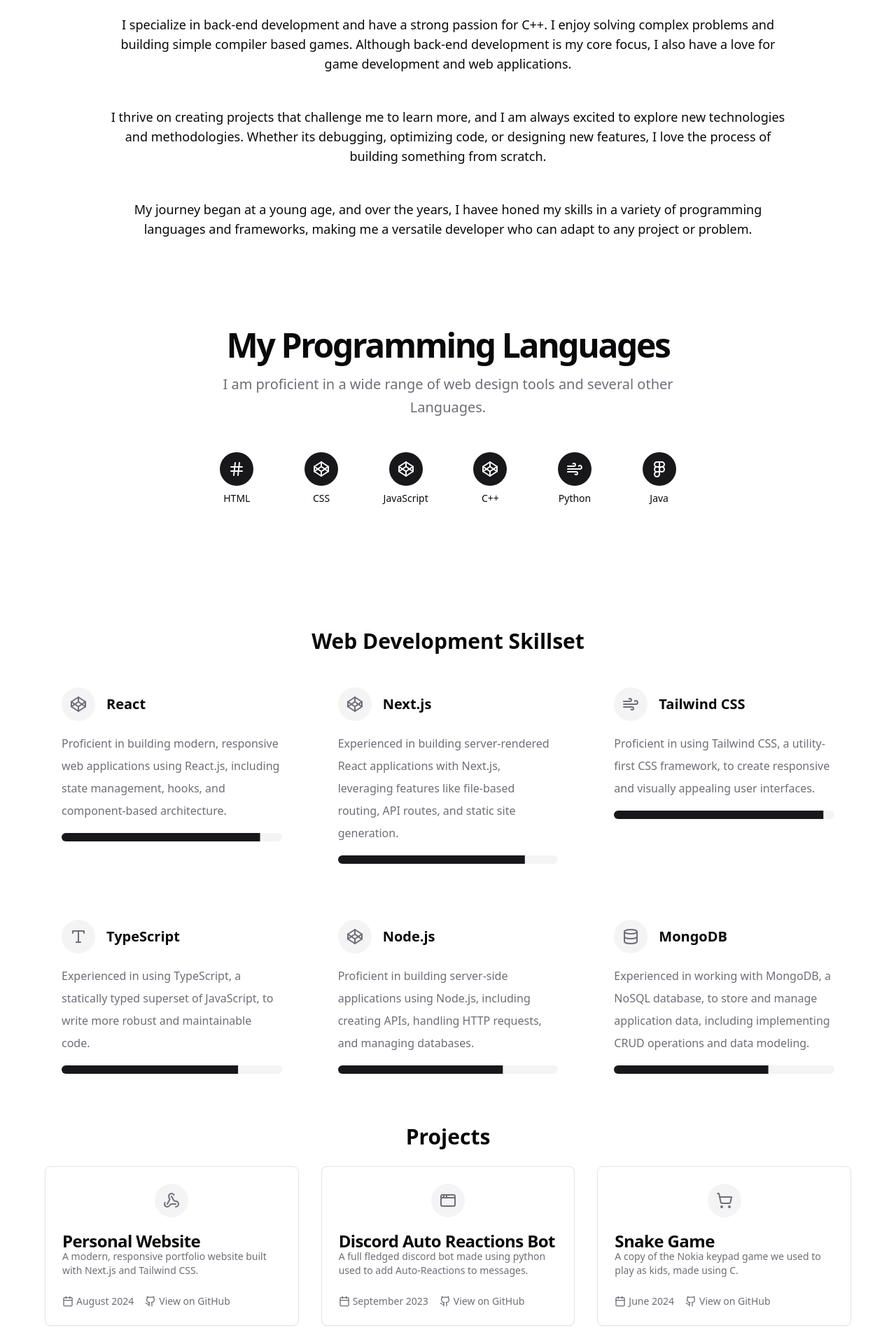
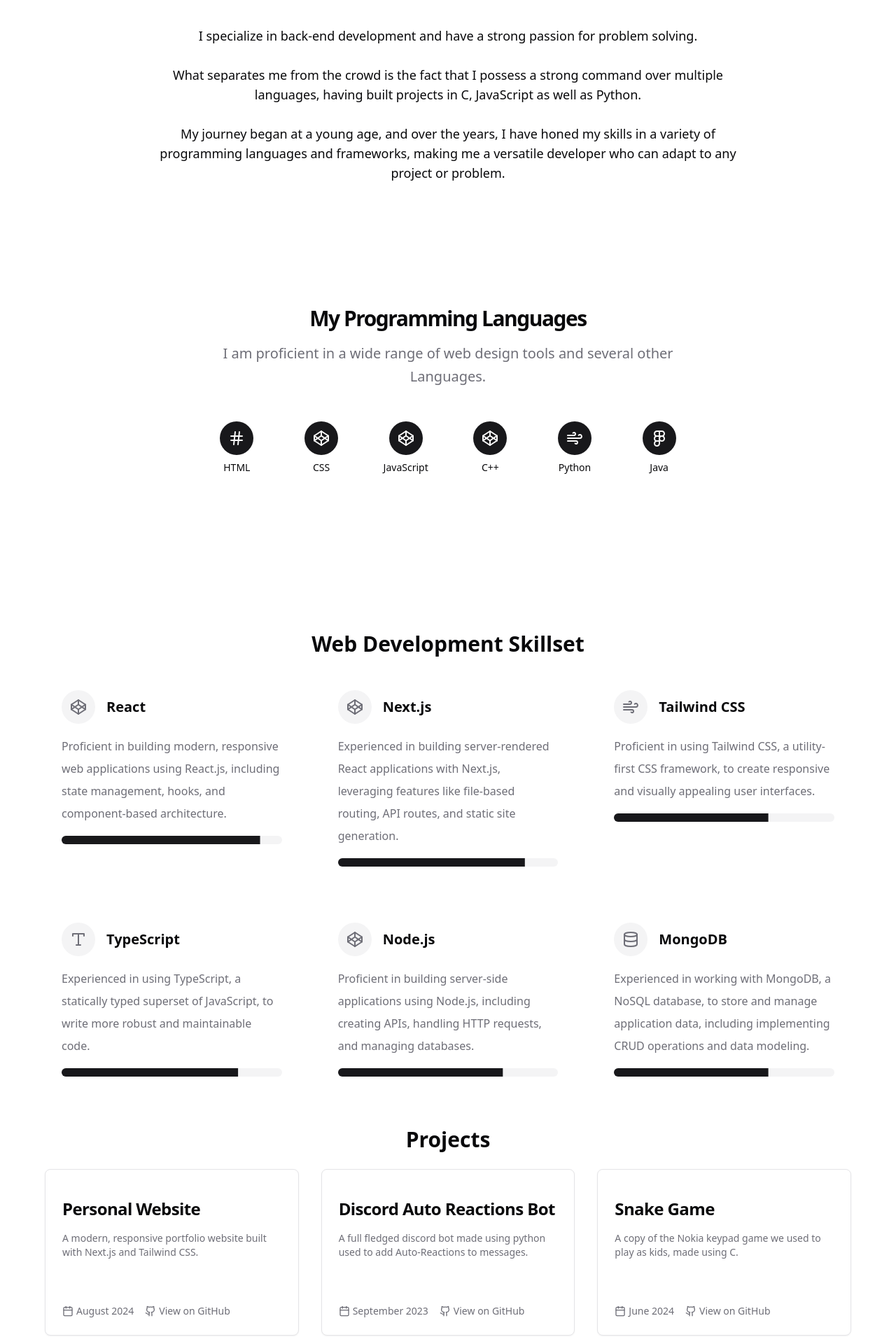
Before and after one commit to awhvish/portfolio, a Next.js app: page / in a window 1280 px wide. Shown: the part 220-2140 px from the top of the page at 70% size. Built offline with nearby package versions, Linux system fonts and the light colour scheme.

Commit message:
mobile optimization

```diff
--- a/app/globals.css
+++ b/app/globals.css
@@ -42,3 +42,11 @@
     @apply font-heading;
   }
 }
+/* global.css */
+.perspective {
+  perspective: 1000px; /* Defines the 3D perspective */
+}
+
+.rotate-3d {
+  transform: rotateY(10deg) rotateX(10deg); /* Applies the 3D rotation */
+}
--- a/components/HomePage.tsx
+++ b/components/HomePage.tsx
@@ -4,30 +4,28 @@
 const HomePage = () => {
   return (
     <>
-      <div className="flex flex-col items-center justify-center pt-10 max-w-5xl text-center md:gap-7 md:px-6 mx-auto">
-        <p className="text-4xl font-bold">Hello World;</p>
-        <p className="text-xl ">I am Avis Lowha;</p>
-        <p className="text-lg">
-          I specialize in back-end development and have a strong passion for C++.
-          I enjoy solving complex problems and building simple compiler based games.
-          Although back-end development is my core focus, I also
-          have a love for game development and web applications.
+      <div className="flex flex-col items-center justify-center pt-10 max-w-4xl text-center px-4 md:gap-4 md:px-6 mx-auto">
+        <p className="text-3xl md:text-4xl font-bold">Hello World;</p>
+        <p className="text-lg md:text-xl py-3 md:py-5">I am Avis Lowha;</p>
+        <p className="text-base md:text-lg">
+          I specialize in back-end development and have a strong passion for problem solving.
         </p>
-        <p className="text-lg py-5">
-          I thrive on creating projects that challenge me to learn more, and I am always excited to explore
-          new technologies and methodologies. Whether its debugging, optimizing code,
-          or designing new features, I love the process of building something from scratch.
+        <p className="text-base md:text-lg pt-3">
+          What separates me from the crowd is the fact that I possess a strong command over multiple languages,
+          having built projects in C, JavaScript as well as Python.
         </p>
-        <p className="text-lg">
-          My journey began at a young age, and over the years, I havee honed my skills
+        <p className="text-base md:text-lg pt-3">
+          My journey began at a young age, and over the years, I have honed my skills
           in a variety of programming languages and frameworks, making me a versatile
           developer who can adapt to any project or problem.
         </p>
       </div>
-      <section id="skills">
+
+      <section id="skills" className="mt-8 md:mt-12 px-4">
         <Languages />
       </section>
-      <section id="projects">
+
+      <section id="projects" className="mt-8 md:mt-12 px-4">
         <Projects />
       </section>
     </>
--- a/components/Languages.tsx
+++ b/components/Languages.tsx
@@ -5,7 +5,7 @@
       <section className="w-full py-12 md:py-24 lg:py-32 flex justify-center">
         <div className="container grid max-w-5xl items-center justify-center gap-8 px-4 text-center md:gap-12 md:px-6">
           <div className="space-y-4">
-            <h2 className="text-3xl font-bold tracking-tighter sm:text-4xl md:text-5xl">My Programming Languages</h2>
+            <h2 className="text-3xl font-bold tracking-tighter sm:text-2xl md:text-3xl">My Programming Languages</h2>
             <p className="mx-auto max-w-[700px] text-muted-foreground md:text-xl/relaxed lg:text-base/relaxed xl:text-xl/relaxed">
               I am proficient in a wide range of web design tools and several other Languages.
             </p>
--- a/components/Projects.tsx
+++ b/components/Projects.tsx
@@ -1,13 +1,78 @@
-/**
- * v0 by Vercel.
- * @see https://v0.dev/t/MARSjsG5CML
- * Documentation: https://v0.dev/docs#integrating-generated-code-into-your-nextjs-app
- */
 import Link from "next/link"
 import { Progress } from "@/components/ui/progress"
 import { Card, CardHeader, CardTitle, CardDescription, CardContent } from "@/components/ui/card"
 import { SVGProps } from "react"
 
+
+const projects = [
+    {
+        title: "Personal Website",
+        desc: "A modern, responsive portfolio website built with Next.js and Tailwind CSS.",
+        date: "August 2024",
+        link: "#",
+        img: "",
+    },
+    {
+        title: "Discord Auto Reactions Bot",
+        desc: "A full fledged discord bot made using python used to add Auto-Reactions to messages.",
+        date: "September 2023",
+        link: "https://github.com/awhvish/wastebot-v2",
+        img: "",
+    },
+    {
+        title: "Snake Game",
+        desc: "A copy of the Nokia keypad game we used to play as kids, made using C.",
+        date: "June 2024",
+        link: "https://github.com/awhvish/snake-game",
+        img: "lib/snake.png",
+    },
+
+]
+
+const skills = [
+    {
+        name: "React",
+        icon: <CodepenIcon className="w-6 h-6 text-muted-foreground" />,
+        description:
+            "Proficient in building modern, responsive web applications using React.js, including state management, hooks, and component-based architecture.",
+        progress: 90,
+    },
+    {
+        name: "Next.js",
+        icon: <CodepenIcon className="w-6 h-6 text-muted-foreground" />,
+        description:
+            "Experienced in building server-rendered React applications with Next.js, leveraging features like file-based routing, API routes, and static site generation.",
+        progress: 85,
+    },
+    {
+        name: "Tailwind CSS",
+        icon: <WindIcon className="w-6 h-6 text-muted-foreground" />,
+        description:
+            "Proficient in using Tailwind CSS, a utility-first CSS framework, to create responsive and visually appealing user interfaces.",
+        progress: 70,
+    },
+    {
+        name: "TypeScript",
+        icon: <TypeIcon className="w-6 h-6 text-muted-foreground" />,
+        description:
+            "Experienced in using TypeScript, a statically typed superset of JavaScript, to write more robust and maintainable code.",
+        progress: 80,
+    },
+    {
+        name: "Node.js",
+        icon: <CodepenIcon className="w-6 h-6 text-muted-foreground" />,
+        description:
+            "Proficient in building server-side applications using Node.js, including creating APIs, handling HTTP requests, and managing databases.",
+        progress: 75,
+    },
+    {
+        name: "MongoDB",
+        icon: <DatabaseIcon className="w-6 h-6 text-muted-foreground" />,
+        description:
+            "Experienced in working with MongoDB, a NoSQL database, to store and manage application data, including implementing CRUD operations and data modeling.",
+        progress: 70,
+    },
+];
 
 export default function Projects() {
     return (
@@ -17,164 +82,41 @@
                     <section>
                         <h2 className="text-3xl font-bold mb-6 flex justify-center">Web Development Skillset</h2>
                         <div className="grid gap-8 md:grid-cols-2 lg:grid-cols-3">
-              <div className="bg-card rounded-lg p-6 flex flex-col gap-4">
+                            {skills.map((skill, index) => (
+                                <div key={index} className="bg-card rounded-lg p-6 flex flex-col gap-4">
                                     <div className="flex items-center gap-4">
                                         <div className="bg-muted rounded-full w-12 h-12 flex items-center justify-center">
-                    <CodepenIcon className="w-6 h-6 text-muted-foreground" />
+                                            {skill.icon}
                                         </div>
-                  <h3 className="text-xl font-semibold">React</h3>
+                                        <h3 className="text-xl font-semibold">{skill.name}</h3>
                                     </div>
-                <p className="text-muted-foreground">
-                  Proficient in building modern, responsive web applications using React.js, including state management,
-                  hooks, and component-based architecture.
-                </p>
-                <Progress value={90} className="h-3 rounded-full" />
+                                    <p className="text-muted-foreground">{skill.description}</p>
+                                    <Progress value={skill.progress} className="h-3 rounded-full" />
                                 </div>
-              <div className="bg-card rounded-lg p-6 flex flex-col gap-4">
-                <div className="flex items-center gap-4">
-                  <div className="bg-muted rounded-full w-12 h-12 flex items-center justify-center">
-                    <CodepenIcon className="w-6 h-6 text-muted-foreground" />
-                  </div>
-                  <h3 className="text-xl font-semibold">Next.js</h3>
-                </div>
-                <p className="text-muted-foreground">
-                  Experienced in building server-rendered React applications with Next.js, leveraging features like
-                  file-based routing, API routes, and static site generation.
-                </p>
-                <Progress value={85} className="h-3 rounded-full" />
-              </div>
-              <div className="bg-card rounded-lg p-6 flex flex-col gap-4">
-                <div className="flex items-center gap-4">
-                  <div className="bg-muted rounded-full w-12 h-12 flex items-center justify-center">
-                    <WindIcon className="w-6 h-6 text-muted-foreground" />
-                  </div>
-                  <h3 className="text-xl font-semibold">Tailwind CSS</h3>
-                </div>
-                <p className="text-muted-foreground">
-                  Proficient in using Tailwind CSS, a utility-first CSS framework, to create responsive and visually
-                  appealing user interfaces.
-                </p>
-                <Progress value={95} className="h-3 rounded-full" />
-              </div>
-              <div className="bg-card rounded-lg p-6 flex flex-col gap-4">
-                <div className="flex items-center gap-4">
-                  <div className="bg-muted rounded-full w-12 h-12 flex items-center justify-center">
-                    <TypeIcon className="w-6 h-6 text-muted-foreground" />
-                  </div>
-                  <h3 className="text-xl font-semibold">TypeScript</h3>
-                </div>
-                <p className="text-muted-foreground">
-                  Experienced in using TypeScript, a statically typed superset of JavaScript, to write more robust and
-                  maintainable code.
-                </p>
-                <Progress value={80} className="h-3 rounded-full" />
-              </div>
-              <div className="bg-card rounded-lg p-6 flex flex-col gap-4">
-                <div className="flex items-center gap-4">
-                  <div className="bg-muted rounded-full w-12 h-12 flex items-center justify-center">
-                    <CodepenIcon className="w-6 h-6 text-muted-foreground" />
-                  </div>
-                  <h3 className="text-xl font-semibold">Node.js</h3>
-                </div>
-                <p className="text-muted-foreground">
-                  Proficient in building server-side applications using Node.js, including creating APIs, handling HTTP
-                  requests, and managing databases.
-                </p>
-                <Progress value={75} className="h-3 rounded-full" />
-              </div>
-              <div className="bg-card rounded-lg p-6 flex flex-col gap-4">
-                <div className="flex items-center gap-4">
-                  <div className="bg-muted rounded-full w-12 h-12 flex items-center justify-center">
-                    <DatabaseIcon className="w-6 h-6 text-muted-foreground" />
-                  </div>
-                  <h3 className="text-xl font-semibold">MongoDB</h3>
-                </div>
-                <p className="text-muted-foreground">
-                  Experienced in working with MongoDB, a NoSQL database, to store and manage application data, including
-                  implementing CRUD operations and data modeling.
-                </p>
-                <Progress value={70} className="h-3 rounded-full" />
-              </div>
+                            ))}
                         </div>
                     </section>
                     <section>
                         <h2 className="text-3xl font-bold mb-6 flex justify-center">Projects</h2>
                         <div className="grid gap-8 md:grid-cols-2 lg:grid-cols-3">
-              <Card>
+                            {projects.map((project, index) => (
+                                <div key={index} className="group perspective">
+                                    <Card className="transform transition duration-300 ease-out group-hover:rotate-3d group-hover:shadow-lg">
                                         <CardHeader className="flex items-center gap-4">
-                  <div className="bg-muted rounded-full w-12 h-12 flex items-center justify-center">
-                    <WebhookIcon className="w-6 h-6 text-muted-foreground" />
-                  </div>
-                  <div>
-                    <CardTitle>Personal Website</CardTitle>
-                    <CardDescription>
-                      A modern, responsive portfolio website built with Next.js and Tailwind CSS.
-                    </CardDescription>
+                                            <div className="py-5">
+                                                <CardTitle>{project.title}</CardTitle>
+                                                <CardDescription className="py-5">{project.desc}</CardDescription>
                                             </div>
                                         </CardHeader>
                                         <CardContent>
                                             <div className="flex items-center gap-4 text-sm">
                                                 <div className="flex items-center gap-1 text-muted-foreground">
                                                     <CalendarIcon className="w-4 h-4" />
-                      <span>August 2024</span>
+                                                    <span>{project.date}</span>
                                                 </div>
                                                 <div className="flex items-center gap-1 text-muted-foreground">
                                                     <GithubIcon className="w-4 h-4" />
-                      <Link href="#" className="hover:underline underline-offset-4" prefetch={false}>
-                        View on GitHub
-                      </Link>
-                    </div>
-                  </div>
-                </CardContent>
-              </Card>
-              <Card>
-                <CardHeader className="flex items-center gap-4">
-                  <div className="bg-muted rounded-full w-12 h-12 flex items-center justify-center">
-                    <AppWindowIcon className="w-6 h-6 text-muted-foreground" />
-                  </div>
-                  <div>
-                    <CardTitle>Discord Auto Reactions Bot</CardTitle>
-                    <CardDescription>
-                      A full fledged discord bot made using python used to add Auto-Reactions to messages.
-                    </CardDescription>
-                  </div>
-                </CardHeader>
-                <CardContent>
-                  <div className="flex items-center gap-4 text-sm">
-                    <div className="flex items-center gap-1 text-muted-foreground">
-                      <CalendarIcon className="w-4 h-4" />
-                      <span>September 2023</span>
-                    </div>
-                    <div className="flex items-center gap-1 text-muted-foreground">
-                      <GithubIcon className="w-4 h-4" />
-                      <Link href="https://github.com/awhvish/wastebot-v2" className="hover:underline underline-offset-4" prefetch={false}>
-                        View on GitHub
-                      </Link>
-                    </div>
-                  </div>
-                </CardContent>
-              </Card>
-              <Card>
-                <CardHeader className="flex items-center gap-4">
-                  <div className="bg-muted rounded-full w-12 h-12 flex items-center justify-center">
-                    <ShoppingCartIcon className="w-6 h-6 text-muted-foreground" />
-                  </div>
-                  <div>
-                    <CardTitle>Snake Game</CardTitle>
-                    <CardDescription>
-                      A copy of the Nokia keypad game we used to play as kids, made using C.
-                    </CardDescription>
-                  </div>
-                </CardHeader>
-                <CardContent>
-                  <div className="flex items-center gap-4 text-sm">
-                    <div className="flex items-center gap-1 text-muted-foreground">
-                      <CalendarIcon className="w-4 h-4" />
-                      <span>June 2024</span>
-                    </div>
-                    <div className="flex items-center gap-1 text-muted-foreground">
-                      <GithubIcon className="w-4 h-4" />
-                      <Link href="https://github.com/awhvish/snake-game" className="hover:underline underline-offset-4" prefetch={false}>
+                                                    <Link href={project.link} className="hover:underline underline-offset-4" prefetch={false}>
                                                         View on GitHub
                                                     </Link>
                                                 </div>
@@ -182,35 +124,14 @@
                                         </CardContent>
                                     </Card>
                                 </div>
+                            ))}
+                        </div>
                     </section>
                 </div>
             </main>
         </div>
     )
 }
-
-function AppWindowIcon(props: JSX.IntrinsicAttributes & SVGProps<SVGSVGElement>) {
-  return (
-    <svg
-      {...props}
-      xmlns="http://www.w3.org/2000/svg"
-      width="24"
-      height="24"
-      viewBox="0 0 24 24"
-      fill="none"
-      stroke="currentColor"
-      strokeWidth="2"
-      strokeLinecap="round"
-      strokeLinejoin="round"
-    >
-      <rect x="2" y="4" width="20" height="16" rx="2" />
-      <path d="M10 4v4" />
-      <path d="M2 8h20" />
-      <path d="M6 4v4" />
-    </svg>
-  )
-}
-
 
 function CalendarIcon(props: JSX.IntrinsicAttributes & SVGProps<SVGSVGElement>) {
     return (
@@ -303,29 +224,6 @@
     )
 }
 
-
-function ShoppingCartIcon(props: JSX.IntrinsicAttributes & SVGProps<SVGSVGElement>) {
-  return (
-    <svg
-      {...props}
-      xmlns="http://www.w3.org/2000/svg"
-      width="24"
-      height="24"
-      viewBox="0 0 24 24"
-      fill="none"
-      stroke="currentColor"
-      strokeWidth="2"
-      strokeLinecap="round"
-      strokeLinejoin="round"
-    >
-      <circle cx="8" cy="21" r="1" />
-      <circle cx="19" cy="21" r="1" />
-      <path d="M2.05 2.05h2l2.66 12.42a2 2 0 0 0 2 1.58h9.78a2 2 0 0 0 1.95-1.57l1.65-7.43H5.12" />
-    </svg>
-  )
-}
-
-
 function TypeIcon(props: JSX.IntrinsicAttributes & SVGProps<SVGSVGElement>) {
     return (
         <svg
```
Also changed, not shown: components/MobileNav.tsx (+8 -6 lines). Lines whose indentation alone changed are shown as unchanged.
